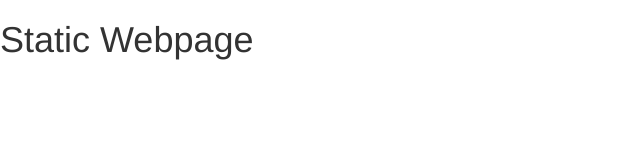
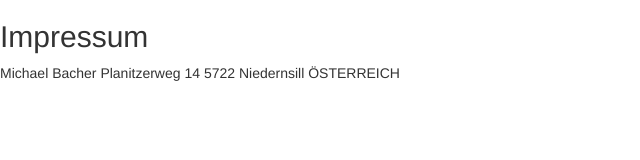
Before and after one commit to mbacher1810/mbacher1810.github.io, a plain HTML site: page index.html in a window 1280 px wide. Shown: the whole page, without its empty margins (0-640 px from the left). Drawn offline with nearby package versions, Linux system fonts and the light colour scheme.

Commit message:
added impressum [index.html]

```diff
--- a/index.html
+++ b/index.html
@@ -7,6 +7,11 @@
     <script src="https://maxcdn.bootstrapcdn.com/bootstrap/3.3.5/js/bootstrap.min.js"></script>
   </head>
   <body>
-    <h1>Static Webpage</h1>
+    <h2>Impressum</h2>
+
+    Michael Bacher
+    Planitzerweg 14
+    5722 Niedernsill
+    ÖSTERREICH
   </body>
 </html>
```
